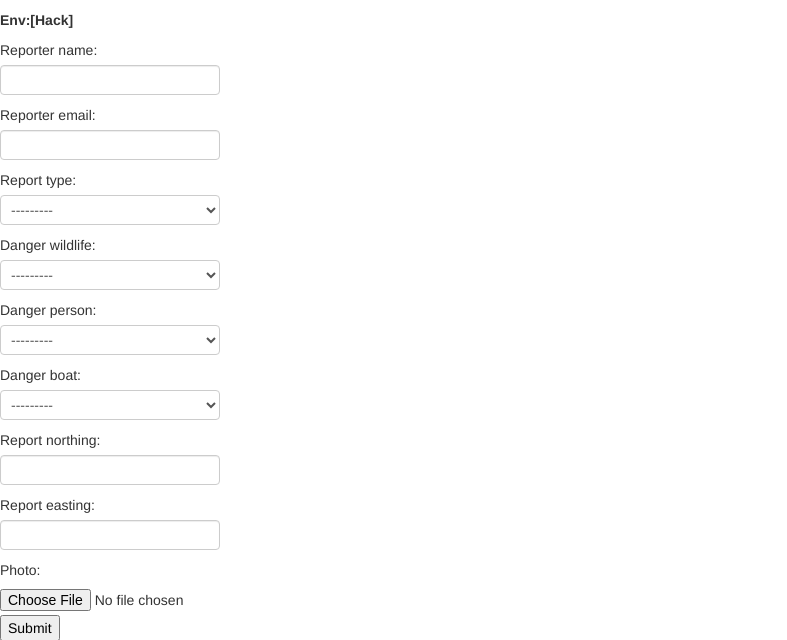
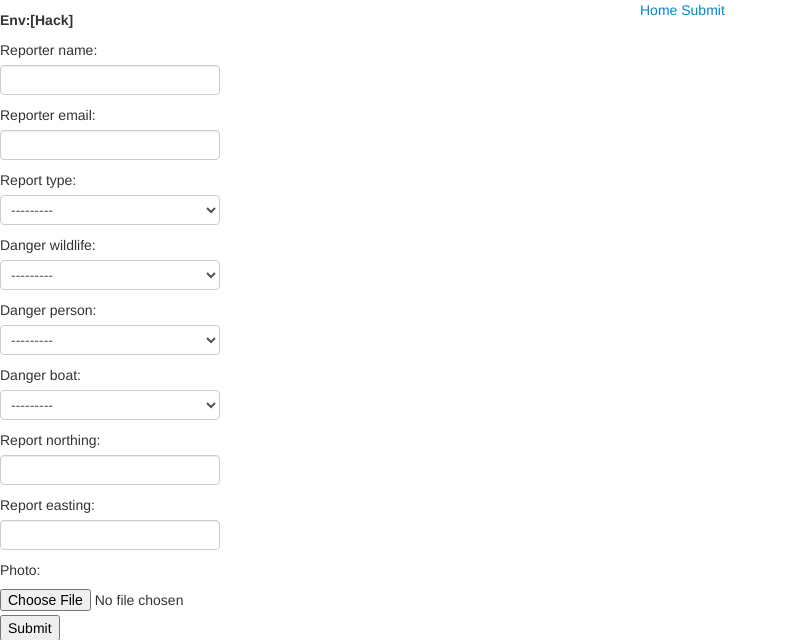
Before and after one commit to mattseymour/envhack, a Django app: page /submit/ in a window 1280 px wide. Shown: the top 640 px of the page, without its empty margins (0-787 px from the left). Run offline with Django 3.2, Linux system fonts and the light colour scheme; parts of the project's set-up code (start-up, migrations or seed data) failed here and were passed over.

Commit message:
Added some links to base.html page

```diff
--- a/webapp/templates/base.html
+++ b/webapp/templates/base.html
@@ -15,6 +15,10 @@
                     <div class="span4">
                         <h5>Env:[Hack]</h5>
                     </div>
+                    <div class="offset4 span4">
+                        <a href="/">Home</a>
+                        <a href="/submit/">Submit</a>
+                    </div>
                 </div>
             </div>
         </header>
```
Also changed, not shown: webapp/templates/home/index.html (+7 -0 lines).
